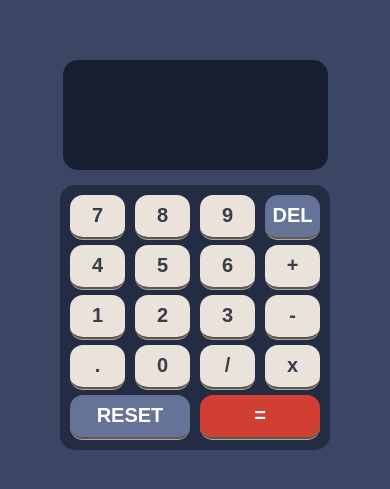
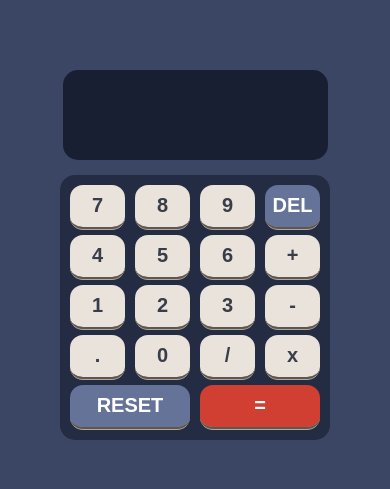
Before and after one commit to ttjerry/simple-calculator, a plain HTML site: page index.html in a window 390 px wide. Shown: the part 175-664 px from the top of the page. Drawn offline with Linux system fonts and the light colour scheme.

Commit message:
fix responsivness issues

```diff
--- a/mobile.css
+++ b/mobile.css
@@ -1,6 +1,7 @@
-@media screen and (max-width:400px){
+@media screen and (max-width:450px){
     .screen{
         width: 265px;
+        height: 90px;
     }
 
     .button-section{
```
